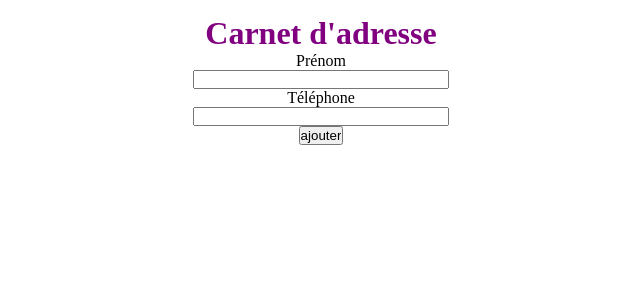
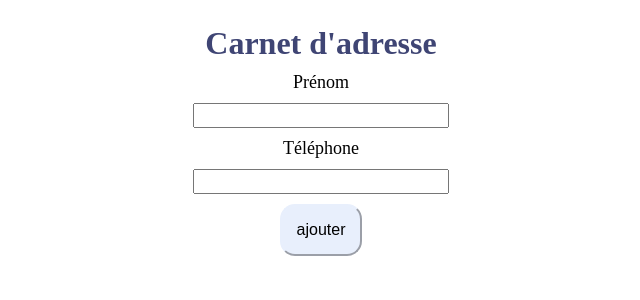
Before and after one commit to Tatiana-Juin/react-carnet-adresse, a React (Vite) app: page / in a window 1280 px wide. Shown: the top 300 px of the page, without its empty margins (319-959 px from the left). Built offline with nearby package versions, Linux system fonts and the light colour scheme.

Commit message:
Le style du formulaire est parfait pour l'instant

```diff
--- a/src/index.css
+++ b/src/index.css
@@ -7,8 +7,9 @@
 /* TITRE DE LA PAGE */
 h1{
   text-align: center;
-  margin-top: 15px ;
-  color: purple;
+  margin-top: 25px ;
+  color: #3F4574;
+
 }
 
 /* POUR TOUS LE FORMULAIRE */
@@ -16,9 +17,31 @@ form{
   display: flex;
   flex-direction: column;
   align-items: center;
-  /* border: 1px solid blue; */
+
 }
 
+/* POUR TOUS LES LABEL ET INPUT  */
+label, input{
+  margin-top: 10px;
+}
+
+/* POUR LES LABELS */
+label{
+  font-size: 18px;
+}
+
+/* POUR LE NOM ET LE TEL */
 #name,#tel{
   width:20vw;
+  height:25px;
 }
+
+/* BTN  */
+#btn{
+  padding: 15px;
+  border-radius: 15px;
+  font-size:16px;
+  background-color: #E8EFFC;
+  border-color: #E8EFFC;
+  cursor: pointer;
+}
```
